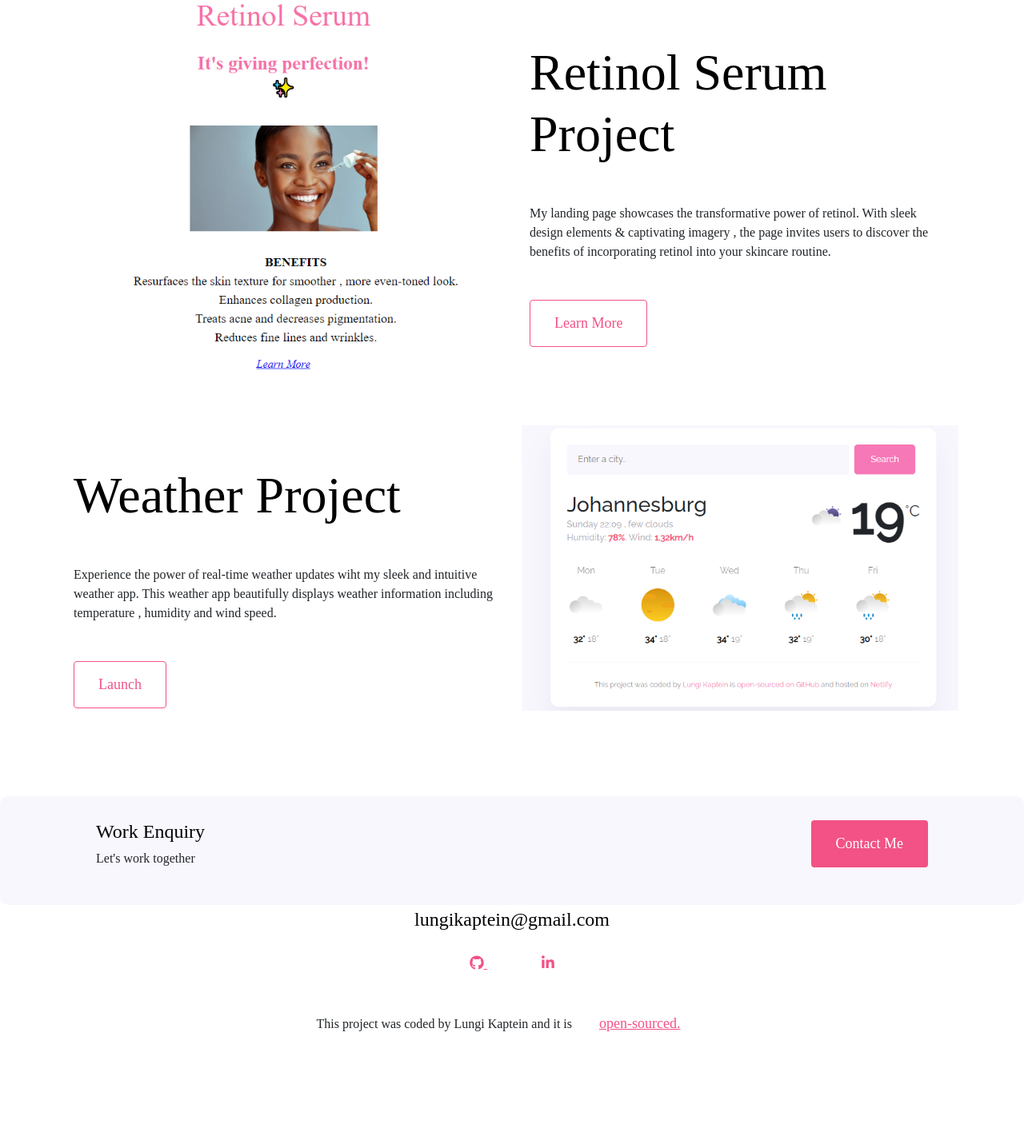
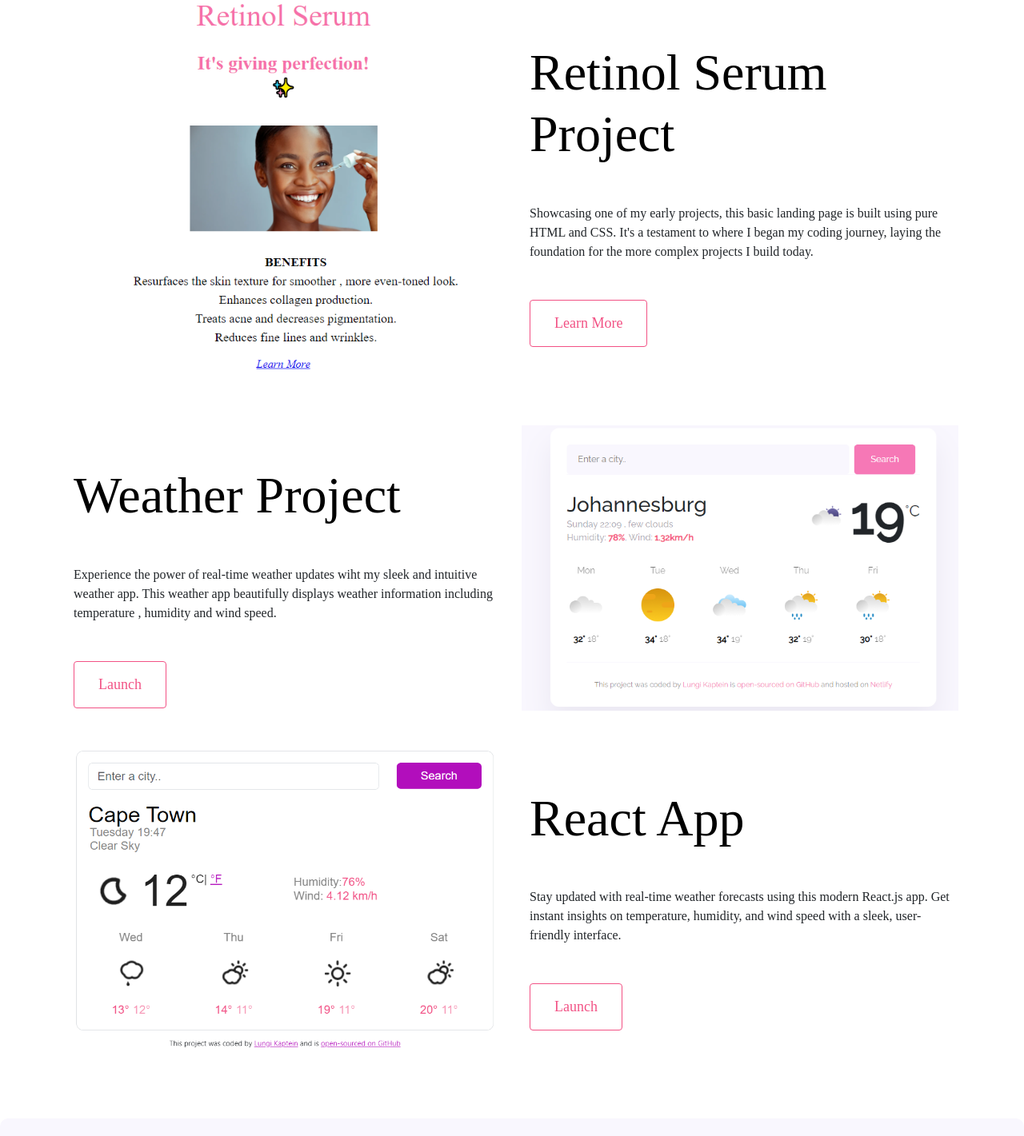
Before and after one commit to lungi-kaptein/Portfolio, a plain HTML site: page index.html in a window 1280 px wide. Shown: the part 679-2100 px from the top of the page at 80% size. Before the commit the page ends 2033 px from the top, so only its background shows below. Drawn offline with nearby package versions, Linux system fonts and the light colour scheme; a web font is replaced by a local one.

Commit message:
Added React app to portfolio

```diff
--- a/index.html
+++ b/index.html
@@ -67,10 +67,10 @@
           <div class="project-description">
             <h2 class="mb-5">Retinol Serum Project</h2>
             <p class="mb-5">
-              My landing page showcases the transformative power of retinol.
-              With sleek design elements & captivating imagery , the page
-              invites users to discover the benefits of incorporating retinol
-              into your skincare routine.
+              Showcasing one of my early projects, this basic landing page
+               is built using pure HTML and CSS. It's a testament to where I began
+               my coding journey, laying the foundation for the more complex projects I build today.
+
             </p>
             <a href="work.html" class="btn btn-branding-outline">
               Learn More
@@ -89,7 +89,7 @@
               speed.
             </p>
             <a
-              href="https://deft-swan-7dce6f.netlify.app"
+              href="https://weather-app-lungik.netlify.app/"
               target="_blank"
               class="btn btn-branding-outline"
             >
@@ -99,6 +99,25 @@
         </div>
         <div class="col d-none d-lg-block">
           <img src="images/Weather App.PNG" class="img-fluid" alt="" />
+        </div>
+      </div>
+
+      <div class="row mb-5">
+        <div class="col d-none d-lg-block">
+          <img src="images/React Weather.png" class="img-fluid" alt="" />
+        </div>
+        <div class="col">
+          <div class="project-description">
+            <h2 class="mb-5">React App</h2>
+            <p class="mb-5">
+              Stay updated with real-time weather forecasts using this modern React.js app.
+              Get instant insights on temperature, humidity, and wind speed with a sleek,
+              user-friendly interface.
+            </p>
+            <a href="https://lungis-weatherapp.netlify.app/" target="_blank" class="btn btn-branding-outline">
+              Launch
+            </a>
+          </div>
         </div>
       </div>
     </div>
```
Also changed, not shown: work.html (+7 -2 lines), images/React Weather.png (added).
